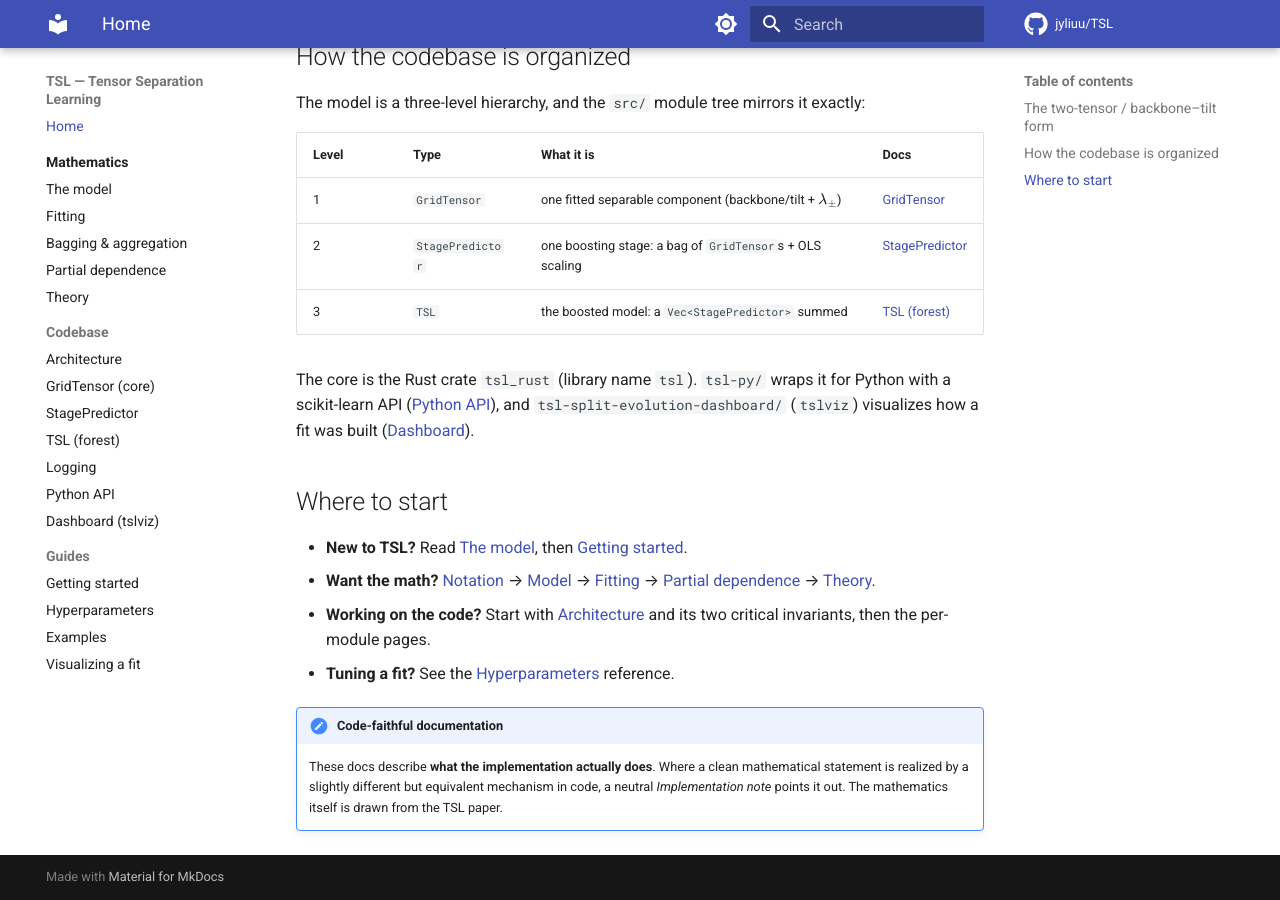
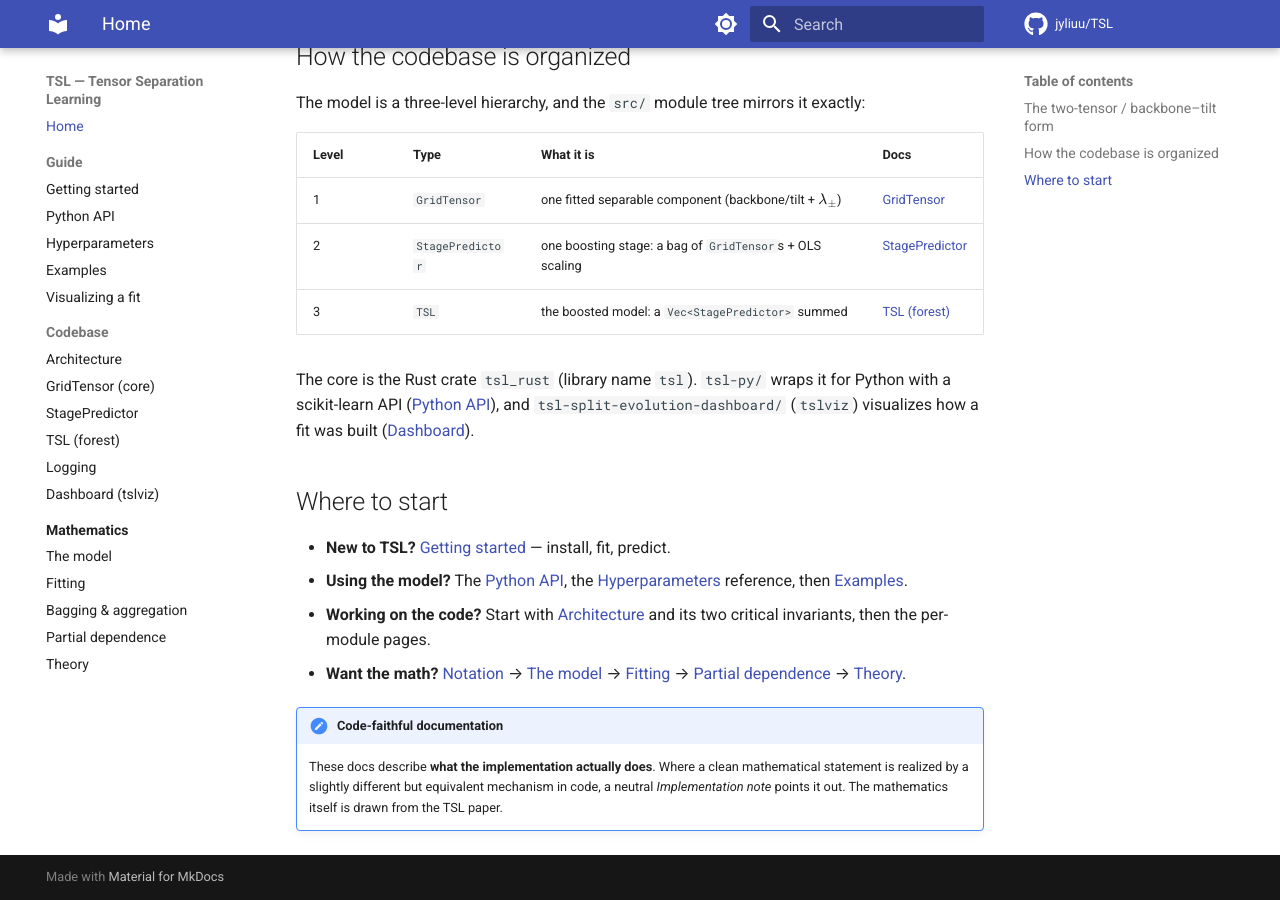
Before and after one commit to jyliuu/TSL, an MkDocs documentation site: the page built from docs/docs/index.md, in a window 1280 px wide and 900 px high, scrolled down 755 px. Built offline with MkDocs 1.6.1 and Material for MkDocs 9.7.7, drawn with Linux system fonts in a browser that asks for light colours; comment, search, counter and statistics services are not loaded.

Commit message:
docs: reorder nav — Guide (incl. API) → Codebase → Mathematics

```diff
--- a/docs/docs/index.md
+++ b/docs/docs/index.md
@@ -50,13 +50,14 @@ with a scikit-learn API ([Python API](code/python-api.md)), and
 
 ## Where to start
 
-- **New to TSL?** Read [The model](math/model.md), then [Getting started](guides/getting-started.md).
-- **Want the math?** [Notation](math/index.md) → [Model](math/model.md) →
+- **New to TSL?** [Getting started](guides/getting-started.md) — install, fit, predict.
+- **Using the model?** The [Python API](code/python-api.md), the
+  [Hyperparameters](guides/hyperparameters.md) reference, then [Examples](guides/examples.md).
+- **Working on the code?** Start with [Architecture](code/architecture.md) and its two
+  critical invariants, then the per-module pages.
+- **Want the math?** [Notation](math/index.md) → [The model](math/model.md) →
   [Fitting](math/fitting.md) → [Partial dependence](math/partial-dependence.md) →
   [Theory](math/theory.md).
-- **Working on the code?** Start with [Architecture](code/architecture.md) and its two
-  critical invariants, then the per-module pages.
-- **Tuning a fit?** See the [Hyperparameters](guides/hyperparameters.md) reference.
 
 !!! note "Code-faithful documentation"
     These docs describe **what the implementation actually does**. Where a clean
--- a/docs/mkdocs.yml
+++ b/docs/mkdocs.yml
@@ -61,6 +61,19 @@ extra_javascript:
 
 nav:
   - Home: index.md
+  - Guide:
+      - Getting started: guides/getting-started.md
+      - Python API: code/python-api.md
+      - Hyperparameters: guides/hyperparameters.md
+      - Examples: guides/examples.md
+      - Visualizing a fit: guides/visualizing.md
+  - Codebase:
+      - Architecture: code/architecture.md
+      - GridTensor (core): code/grid-tensor.md
+      - StagePredictor: code/stage-predictor.md
+      - TSL (forest): code/forest.md
+      - Logging: code/logging.md
+      - Dashboard (tslviz): code/dashboard.md
   - Mathematics:
       - Notation: math/index.md
       - The model: math/model.md
@@ -68,16 +81,3 @@ nav:
       - Bagging & aggregation: math/bagging-aggregation.md
       - Partial dependence: math/partial-dependence.md
       - Theory: math/theory.md
-  - Codebase:
-      - Architecture: code/architecture.md
-      - GridTensor (core): code/grid-tensor.md
-      - StagePredictor: code/stage-predictor.md
-      - TSL (forest): code/forest.md
-      - Logging: code/logging.md
-      - Python API: code/python-api.md
-      - Dashboard (tslviz): code/dashboard.md
-  - Guides:
-      - Getting started: guides/getting-started.md
-      - Hyperparameters: guides/hyperparameters.md
-      - Examples: guides/examples.md
-      - Visualizing a fit: guides/visualizing.md
```
